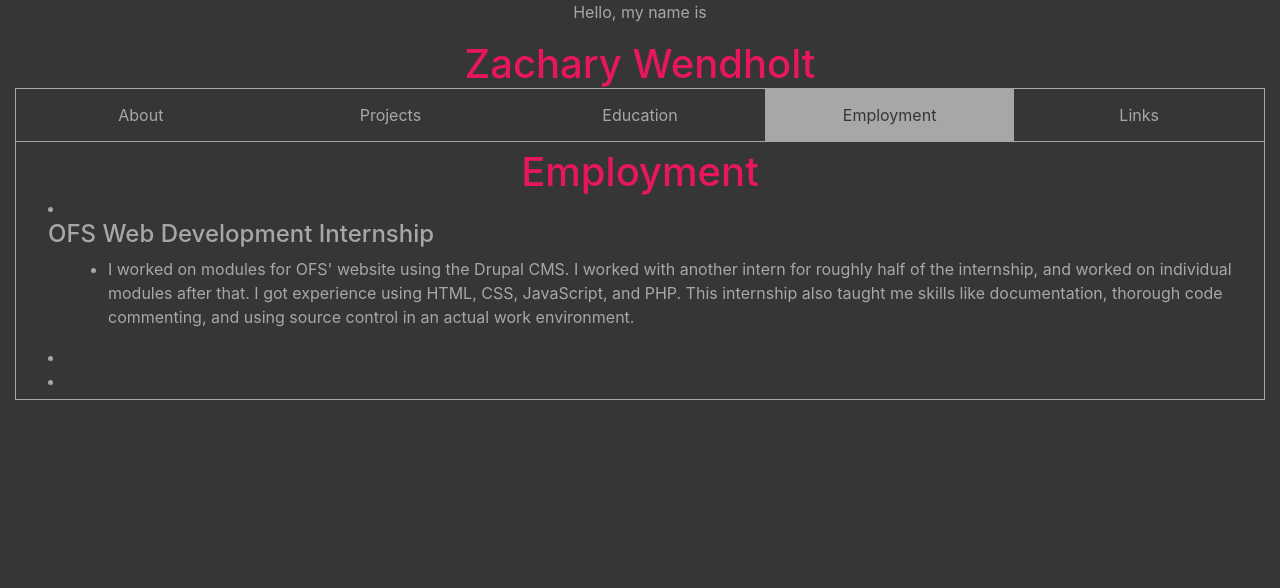
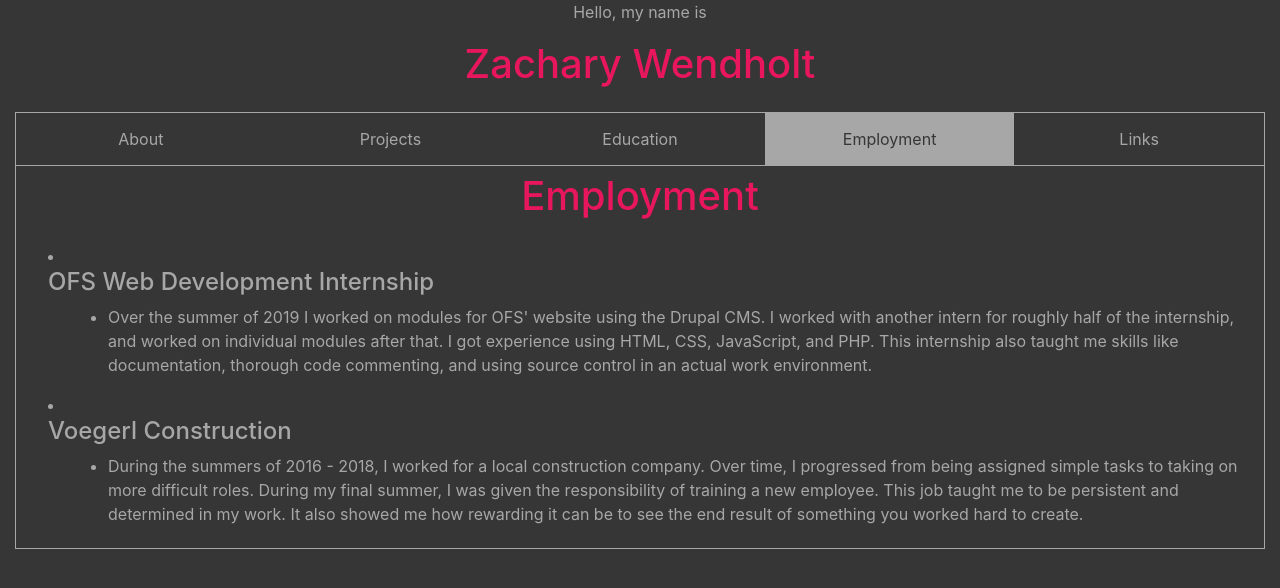
Before and after one commit to zacharywendholt/personalWebsite, a Django app: page /catalog/ in a window 1280 px wide, after a click on "Employment". Shown: the top 588 px of the page. Run offline with Django 3.2, Linux system fonts and the light colour scheme; data comes from the database, SQL or seed files in the repository; some libraries are stand-ins or nearby versions.

Commit message:
adding information

```diff
--- a/locallibrary/catalog/templates/basegeneric.html
+++ b/locallibrary/catalog/templates/basegeneric.html
@@ -11,6 +11,7 @@
   <script src="{% static '/js/script.js' %}" type="text/javascript"></script>
 </head>
 <body>
+
   <div class="container-fluid">
     <div class="row">
       <div class="col">{% block content %}{% endblock %}</div>
@@ -24,6 +25,7 @@
     </div>
     <div id="About" class="tabcontent">
       <h1>About Me</h1>
+      <br>
       <p>I am a senior computer science student studying at Indiana University.
          I have a specialization in Artificial Intelligence. I found my passion
         for computer science through making video games. Programming video games gave
@@ -34,6 +36,7 @@
 
     <div id="Projects" class="tabcontent">
       <h1>Projects</h1>
+      <br>
       <p>I have worked on a wide variety of projects including:
         <li>Making a Google Home from the Google AIY Voice kit</li>
         <li>Designed and built video games using the Unity Engine</li>
@@ -45,6 +48,7 @@
 
     <div id="Education" class="tabcontent">
       <h1>Education</h1>
+      <br>
       <p>I am a senior at Indian University. I am majoring in Computer Science, specializing in Artificial Intelligence.
         I am also Minoring in Video Game design. Through the many different classes, I have gained the knowledge of many
         different languages as well as good practices in programming conventions.
@@ -57,22 +61,32 @@
 
     <div id="Employment" class="tabcontent">
       <h1>Employment</h1>
+      <br>
         <li><h4>OFS Web Development Internship</h4>
           <ul>
-            <li>I worked on modules for OFS' website using the Drupal CMS. I worked with another intern for roughly half
+            <li>Over the summer of 2019 I worked on modules for OFS' website using the Drupal CMS. I worked with another intern for roughly half
               of the internship, and worked on individual modules after that. I got experience using HTML,
               CSS, JavaScript, and PHP. This internship also taught me skills like documentation, thorough code commenting,
               and using source control in an actual work environment.
             </li>
           </ul>
         </li>
-        <li></li>
-        <li></li>
+        <li><h4>Voegerl Construction</h4>
+          <ul>
+            <li>During the summers of 2016 - 2018, I worked for a local construction company.
+               Over time, I progressed from being assigned simple tasks to taking on more difficult roles.
+                During my final summer, I was given the responsibility of training a new employee.
+                 This job taught me to be persistent and determined in my work.
+                  It also showed me how rewarding it can be to see the end result of something you worked hard to create.
+            </li>
+          </ul>
+        </li>
     </div>
 
     <div id="Links" class="tabcontent">
-      <h3>Tokyo</h3>
-      <p>Tokyo is the capital of Japan.</p>
+      <h1>Links</h1>
+      <br>
+      <p>Placeholders</p>
     </div>
 
   </div>
--- a/locallibrary/catalog/templates/index.html
+++ b/locallibrary/catalog/templates/index.html
@@ -4,6 +4,7 @@
 
   <p style="text-align: center;">Hello, my name is</p>
   <h1>Zachary Wendholt</h1>
+  <br>
 
 
     <!--{{ variable}} is used to get the variable from the specific function in the views file-->
```
